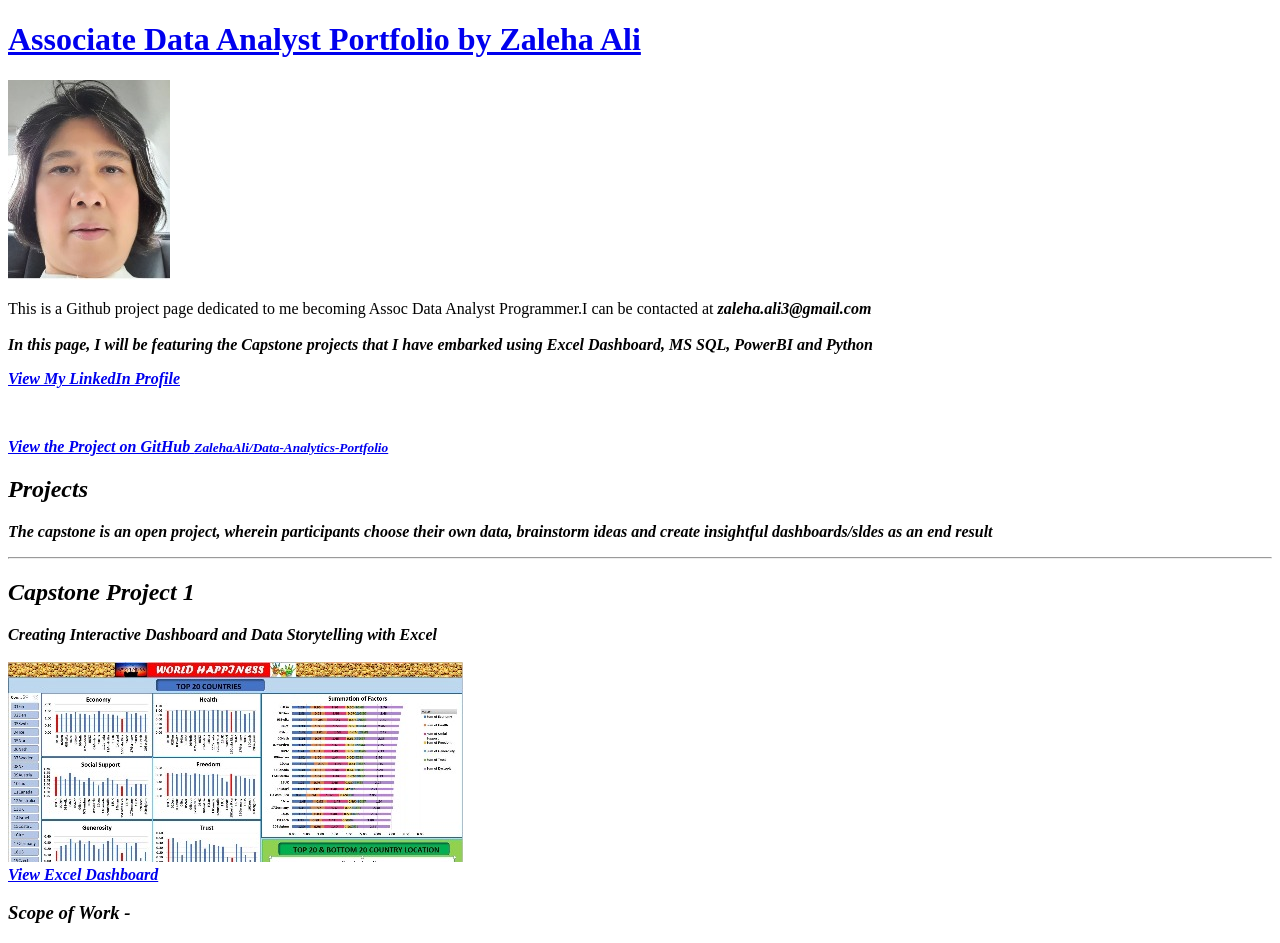
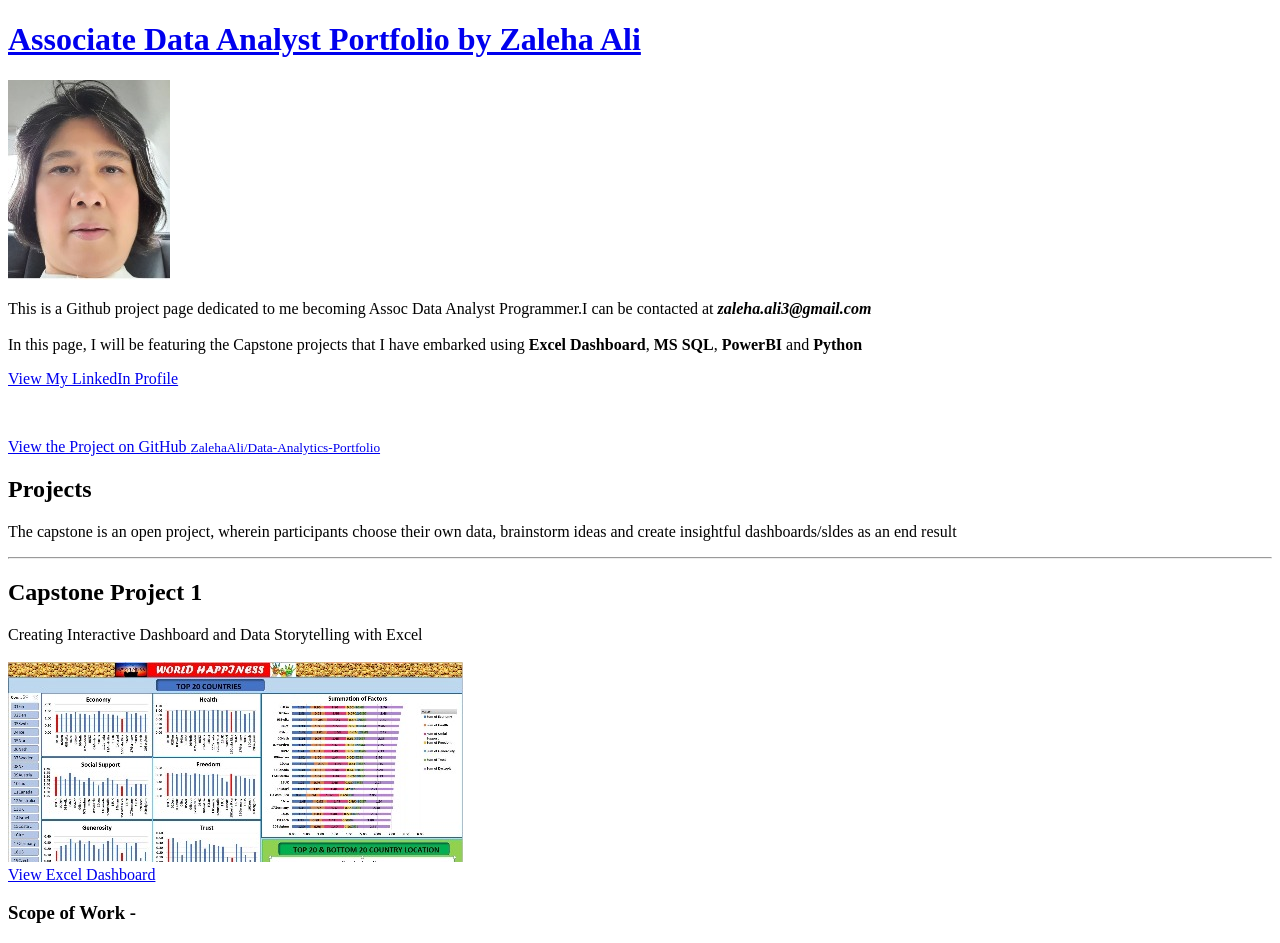
Before and after one commit to ZalehaAli/Data-Analytics-Portfolio, a Jekyll site: the page built from index.md, in a window 1280 px wide. Shown: the top 943 px of the page. Built offline with Jekyll 4.4.1, drawn with Linux system fonts in a browser that asks for light colours; our own code applies the rules of GitHub Pages for plain Markdown files.

```diff
--- a/_config.yml
+++ b/_config.yml
@@ -1,6 +1,6 @@
 title: Associate Data Analyst Portfolio by Zaleha Ali # your name (or website title) here
 logo: "/images/mypic.jpg?raw=true" # your photo (or logo) here
-description: This is a Github project page dedicated to me becoming Assoc Data Analyst Programmer.I can be contacted at <b><i>zaleha.ali3@gmail.com
+description: This is a Github project page dedicated to me becoming Assoc Data Analyst Programmer.I can be contacted at <b><i>zaleha.ali3@gmail.com</i></b>
   <br><br>
   In this page, I will be featuring the Capstone projects that I have embarked using <strong> Excel Dashboard</strong>, <strong>MS SQL</strong>, <strong> PowerBI</strong> and <strong>Python</strong>
   <p>
```
